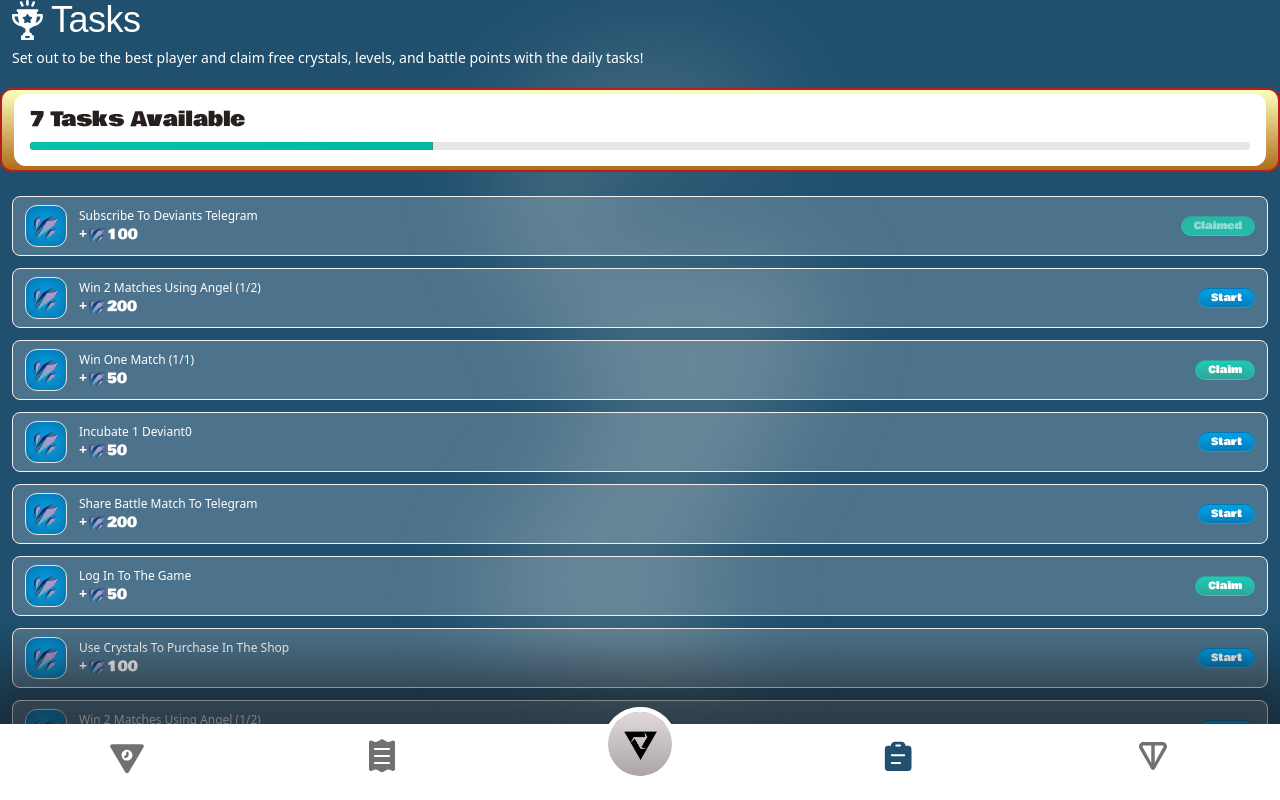
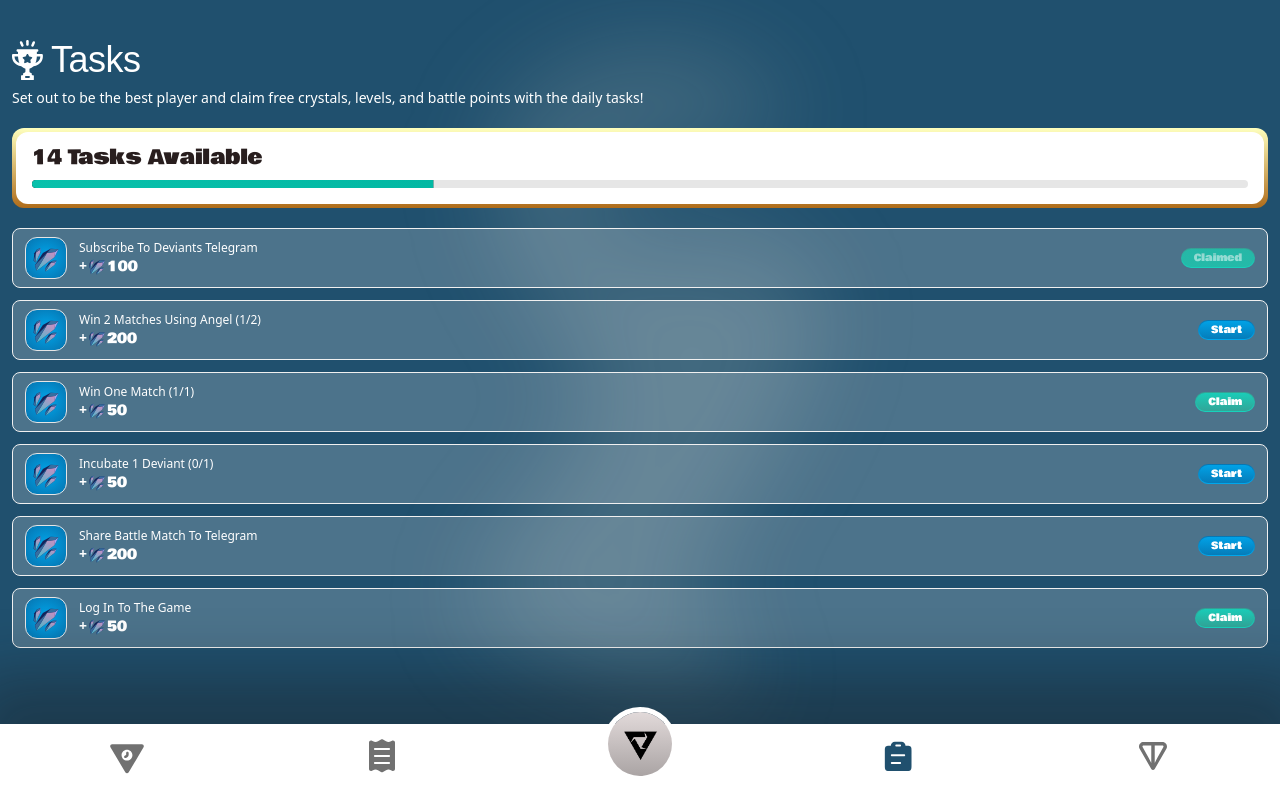
Before and after one commit to ddeveza/deviants-bot-game, a React (Vite) app: page /tasks in a window 1280 px wide. Built offline with nearby package versions, Linux system fonts and the light colour scheme; a web font is replaced by a local one.

Commit message:
fix task overlap

```diff
--- a/src/pages/tasks/components/task-item.jsx
+++ b/src/pages/tasks/components/task-item.jsx
@@ -18,7 +18,7 @@ export const TaskItem = ({ tasks, reward, status, progress, goal }) => {
         <div className="flex flex-col">
           <p className="text-white text-xs capitalize">
             {tasks}
-            {progress && ` (${progress}/${goal})`}
+            {progress !== null && progress !== undefined && ` (${progress}/${goal})`}
           </p>
           <p className="flex items-center text-white text-sm">
             <span className="font-extrabold">+</span>
--- a/src/pages/tasks/tasks.jsx
+++ b/src/pages/tasks/tasks.jsx
@@ -2,17 +2,101 @@ import { LightCloudSVG } from "@/assets";
 import { Progress } from "@/components/ui/progress";
 import { TrophySVG } from "./assets";
 import { TaskItem } from "./components/task-item";
-import { Navbar } from "@/components/navbar";
 
 const Tasks = () => {
+  const testTasks = [
+    {
+      taskName: "subscribe to deviants telegram",
+      reward: 100,
+      status: "claimed",
+    },
+    {
+      taskName: "win 2 matches using angel",
+      reward: 200,
+      status: "start",
+      progress: 1,
+      goal: 2,
+    },
+    {
+      taskName: "win one match",
+      reward: 50,
+      status: "claim",
+      progress: 1,
+      goal: 1,
+    },
+    {
+      taskName: "incubate 1 deviant",
+      reward: 50,
+      status: "start",
+      progress: 0,
+      goal: 1,
+    },
+    {
+      taskName: "share battle match to telegram",
+      reward: 200,
+      status: "start",
+    },
+    {
+      taskName: "log in to the game",
+      reward: 50,
+      status: "claim",
+    },
+    {
+      taskName: "use crystals to purchase in the shop",
+      reward: 100,
+      status: "start",
+    },
+    {
+      taskName: "subscribe to deviants telegram",
+      reward: 100,
+      status: "claimed",
+    },
+    {
+      taskName: "win 2 matches using angel",
+      reward: 200,
+      status: "start",
+      progress: 1,
+      goal: 2,
+    },
+    {
+      taskName: "win one match",
+      reward: 50,
+      status: "claim",
+      progress: 1,
+      goal: 1,
+    },
+    {
+      taskName: "incubate 1 deviant",
+      reward: 50,
+      status: "start",
+      progress: 0,
+      goal: 1,
+    },
+    {
+      taskName: "share battle match to telegram",
+      reward: 200,
+      status: "start",
+    },
+    {
+      taskName: "log in to the game",
+      reward: 50,
+      status: "claim",
+    },
+    {
+      taskName: "use crystals to purchase in the shop",
+      reward: 100,
+      status: "start",
+    },
+  ];
+
   return (
     <div className="bg-[#20506E] flex flex-col justify-between size-full">
       <div className="absolute size-full top-0 left-0 z-[0]">
         <LightCloudSVG className="size-full relative" />
       </div>
 
-      <div className=" flex flex-col space-y-5 z-[1] overflow-y-scroll">
-        <div className="px-3 flex flex-col space-y-2 ">
+      <div className="px-3 mt-10 flex flex-col space-y-5 z-[1] ">
+        <div className="flex flex-col space-y-2">
           <p className="proportional-nums lining-nums font-bowlby text-4xl leading-8 -tracking-[0.5px] flex gap-2 items-center text-white">
             <TrophySVG />
             Tasks
@@ -20,13 +104,14 @@ const Tasks = () => {
           <p className="text-white text-sm text-start">Set out to be the best player and claim free crystals, levels, and battle points with the daily tasks!</p>
         </div>
         <div
-          className="px-3 bg-white relative p-[4px] rounded-xl z-[3] flex-1 border-2 border-red-700"
+          className="bg-white relative p-[4px] rounded-xl"
           style={{
             background: "linear-gradient(0deg, #AF6C1A 0%, #FEFFBD 100%)",
           }}
         >
           <div className="flex flex-col space-y-3 bg-white h-full w-full p-4 rounded-xl">
-            <p className="text-[#281E1E] text-xl font-bowlbyregular leading-[100%]">7 Tasks Available</p>
+            <p className="text-[#281E1E] text-xl font-bowlbyregular leading-[100%]">{testTasks.length} Tasks Available</p>
+
             <Progress
               value={33}
               className="h-2 bg-[#E6E6E6] w-full"
@@ -35,84 +120,24 @@ const Tasks = () => {
           </div>
         </div>
 
-        <div className="px-3 flex flex-col space-y-3 py-1">
-          <TaskItem
-            tasks={"subscribe to deviants telegram"}
-            reward={100}
-            status={"claimed"}
-          />
-          <TaskItem
-            tasks={"win 2 matches using angel"}
-            reward={200}
-            status={"start"}
-            progress={1}
-            goal={2}
-          />
-          <TaskItem
-            tasks={"win one match"}
-            reward={50}
-            status={"claim"}
-            progress={1}
-            goal={1}
-          />
-          <TaskItem
-            tasks={"incubate 1 deviant"}
-            reward={50}
-            status={"start"}
-            progress={0}
-            goal={1}
-          />
-
-          <TaskItem
-            tasks={"share battle match to telegram"}
-            reward={200}
-            status={"start"}
-          />
-          <TaskItem
-            tasks={"log in to the game"}
-            reward={50}
-            status={"claim"}
-          />
-          <TaskItem
-            tasks={"use crystals to purchase in the shop"}
-            reward={100}
-            status={"start"}
-          />
-          <TaskItem
-            tasks={"win 2 matches using angel"}
-            reward={200}
-            status={"start"}
-            progress={1}
-            goal={2}
-          />
-          <TaskItem
-            tasks={"share battle match to telegram"}
-            reward={200}
-            status={"start"}
-          />
-          <TaskItem
-            tasks={"log in to the game"}
-            reward={50}
-            status={"claim"}
-          />
-          <TaskItem
-            tasks={"use crystals to purchase in the shop"}
-            reward={100}
-            status={"start"}
-          />
-          <TaskItem
-            tasks={"win 2 matches using angel"}
-            reward={200}
-            status={"start"}
-            progress={1}
-            goal={2}
-          />
+        <div
+          className="flex flex-col space-y-3 pb-10 overflow-y-scroll"
+          style={{ maxHeight: "calc(100vh - 23rem)" }}
+        >
+          {testTasks.map((task) => {
+            const { taskName, reward, status } = task;
+            return (
+              <TaskItem
+                tasks={taskName}
+                reward={reward}
+                status={status}
+                progress={task?.progress}
+                goal={task.goal}
+              />
+            );
+          })}
         </div>
-        <div className="border-2 border-red-500">
-        <Navbar isAbsolute={false} />
       </div>
-      </div>
-
     </div>
   );
 };
```
